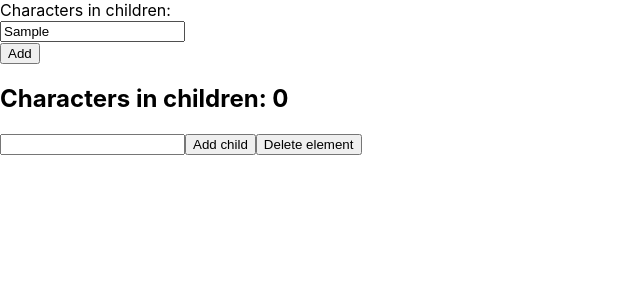
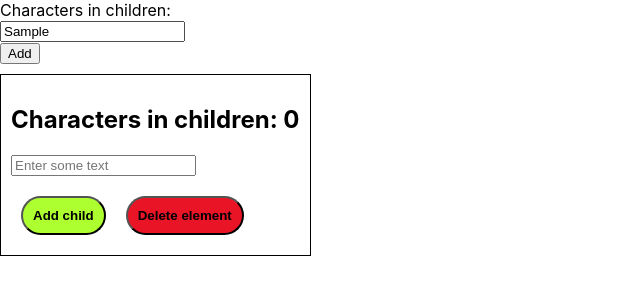
Before and after one commit to sasikala-vijayakumar/recursive_input, a React (Create React App) app: page / in a window 1280 px wide. Both pictures are taken after typing "Sample" into the empty fields and a click on the button "Add". Shown: the top 300 px of the page, without its empty margins (0-640 px from the left). Built offline with nearby package versions, Linux system fonts and the light colour scheme.

Commit message:
first commit

```diff
--- a/src/RecursiveInput/input.tsx
+++ b/src/RecursiveInput/input.tsx
@@ -1,10 +1,8 @@
 import React, { useState } from "react";
 import RecursiveInput from "./recursive_input";
-interface Props {
-  removeChild: (childCount: number) => void;
-}
-export default function ParentInput(props: Props) {
-  const { removeChild } = props;
+
+export default function ParentInput() {
+//   const { removeChild } = props;
   const [value, setValue] = useState("");
   const [active, setActive] = useState(false);
 
@@ -29,7 +27,7 @@ export default function ParentInput(props: Props) {
           {active && (
             <RecursiveInput
               parentCount={0}
-              onDelete={(childCount: number) => removeChild(childCount)}
+            //   onDelete={(childCount: number) => removeChild(childCount)}
             />
           )}
         </div>
--- a/src/RecursiveInput/recursive_input.css
+++ b/src/RecursiveInput/recursive_input.css
@@ -4,3 +4,24 @@
   margin-top: 10px;
   width: fit-content;
 }
+#grey {
+  background-color: darkgray;
+}
+#white {
+  background-color: aliceblue;
+}
+.add {
+  background-color: greenyellow;
+}
+.delete {
+  background-color: rgb(233, 21, 39);
+}
+#input--button {
+  margin: 10px;
+  padding: 10px;
+  border-radius: 20px;
+  font-weight: bold;
+}
+.input--button--div {
+  margin-top: 10px;
+}
--- a/src/RecursiveInput/recursive_input.tsx
+++ b/src/RecursiveInput/recursive_input.tsx
@@ -3,11 +3,11 @@ import "./recursive_input.css";
 
 interface Props {
   parentCount: number;
-  onDelete: (childCount: number) => void;
+  //   onDelete: (childCount: number) => void;
 }
 export default function RecursiveInput(props: Props) {
   const { parentCount } = props;
-  const [text, setText] = useState("");
+  const [value, setValue] = useState("");
   const [children, setChildren] = useState<JSX.Element[]>([]);
 
   const addChild = () => {
@@ -15,12 +15,12 @@ export default function RecursiveInput(props: Props) {
     const newChild = (
       <RecursiveInput
         key={childCount}
-        parentCount={parentCount + text.length}
-        onDelete={() => removeChild(childCount)}
-        />
-        );
-        setChildren([...children, newChild]);
-        console.log(children);
+        parentCount={parentCount + value.length}
+        // onDelete={() => removeChild(childCount)}
+      />
+    );
+    setChildren([...children, newChild]);
+    // console.log(children);
   };
 
   const removeChild = (childCount: number) => {
@@ -28,13 +28,28 @@ export default function RecursiveInput(props: Props) {
   };
 
   return (
-    <div>
+    <div className="child--input">
       <h2>Characters in children: {parentCount}</h2>
-      <input value={text} onChange={(e) => setText(e.target.value)} />
-      <button onClick={addChild}>Add child</button>
-      <button onClick={() => removeChild}>Delete element</button>
+      <input value={value} onChange={(e) => setValue(e.target.value)} placeholder="Enter some text" />
+      <div className="input--button--div">
+        <button className="add" id="input--button" onClick={addChild}>
+          Add child
+        </button>
+        <button
+          className="delete"
+          id="input--button"
+          onClick={() => removeChild}
+        >
+          Delete element
+        </button>
+      </div>
       {children.map((child) => (
-        <div key={child.key}>{child}</div>
+        <div
+          id={`${children.length % 2 === 0 ? "grey" : "white"}`}
+          key={child.key}
+        >
+          {child}
+        </div>
       ))}
     </div>
   );
```
